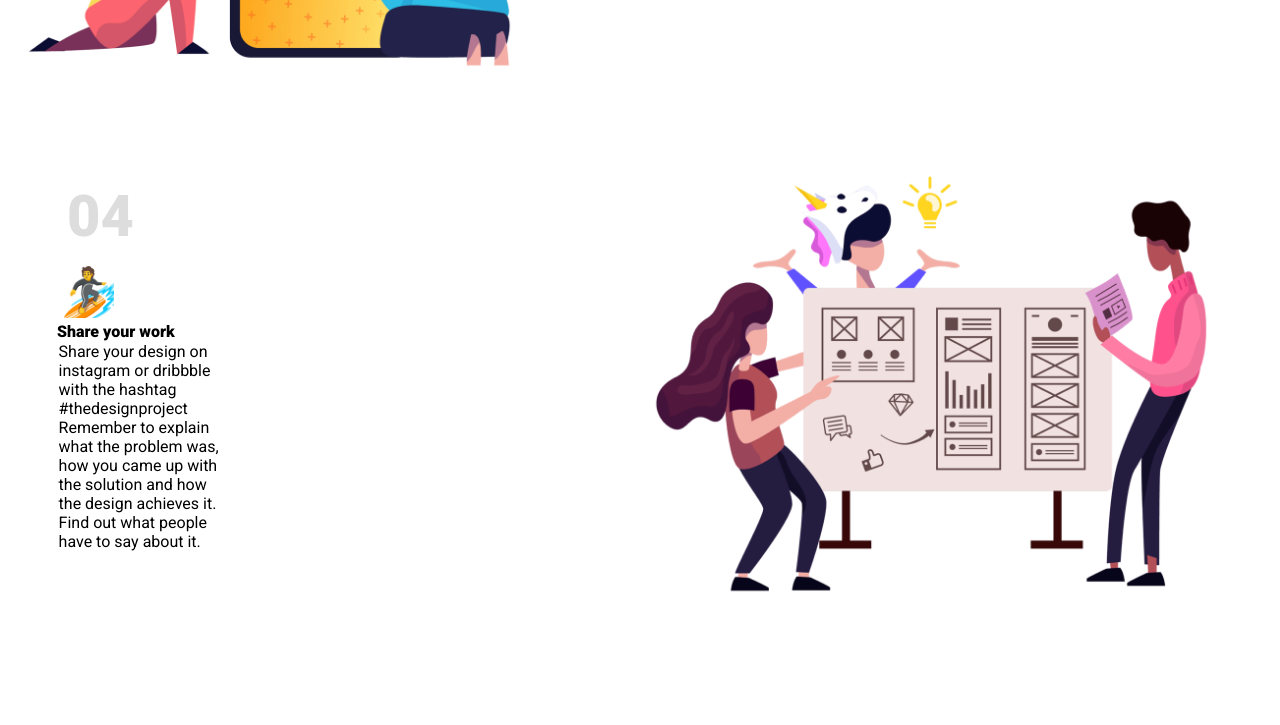
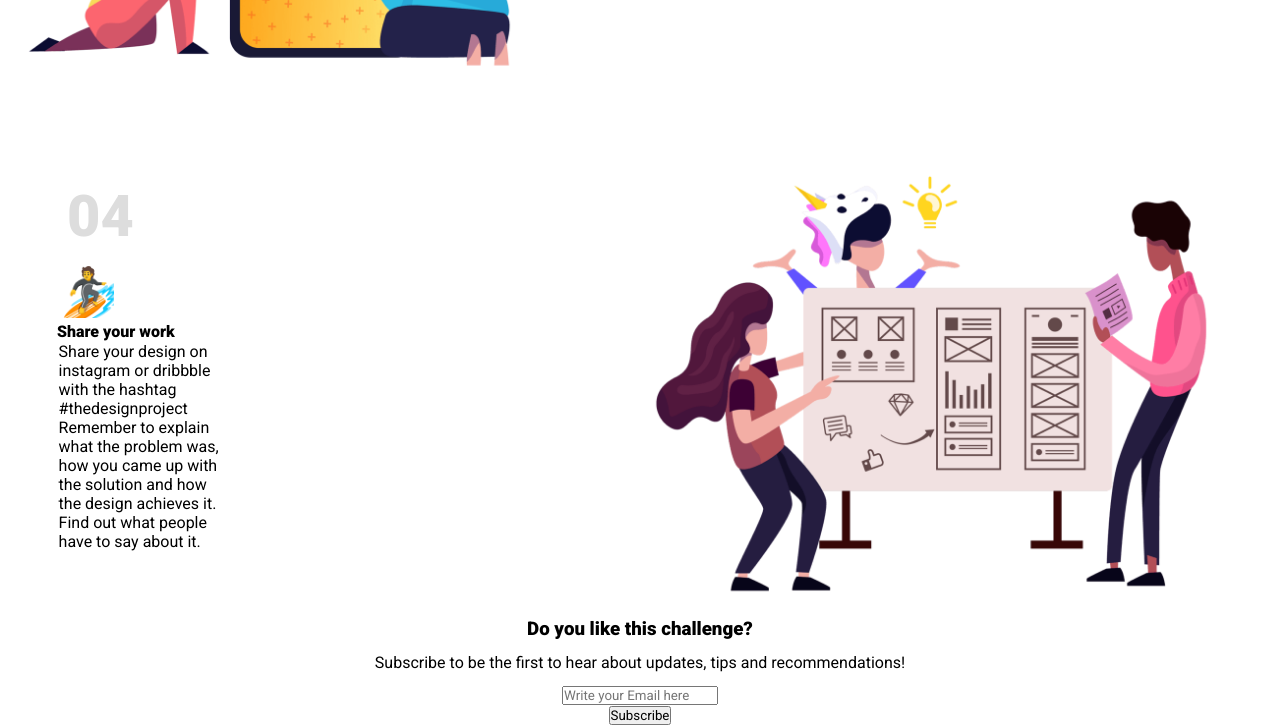
Before and after one commit to PanIk999/Designer-Challenge, a plain HTML site: page index.html in a window 1280 px wide. Shown: the part 4569-5294 px from the top of the page. Before the commit the page ends 5187 px from the top, so only its background shows below. Drawn offline with Linux system fonts and the light colour scheme.

Commit message:
footer added

```diff
--- a/assets/css/style.css
+++ b/assets/css/style.css
@@ -134,6 +134,9 @@ header{
     padding: 6%;
     color: #dddddd;
 }
+footer{
+    text-align: center;
+}
 @media (max-width: 768px) {
     #ideas{
         /* padding-top: 6.3%; */
--- a/index.html
+++ b/index.html
@@ -104,6 +104,12 @@
                 <img src="./assets/img/step04.png" alt="">
             </section>
     </main>
+    <footer>
+        <h3>Do you like this challenge?</h3>
+        <p>Subscribe to be the first to hear about updates, tips and recommendations!</p>
+        <input type="email" placeholder="Write your Email here" required><br>
+        <input type="submit" value="Subscribe">
+    </footer>
 
 </body>
 
```
